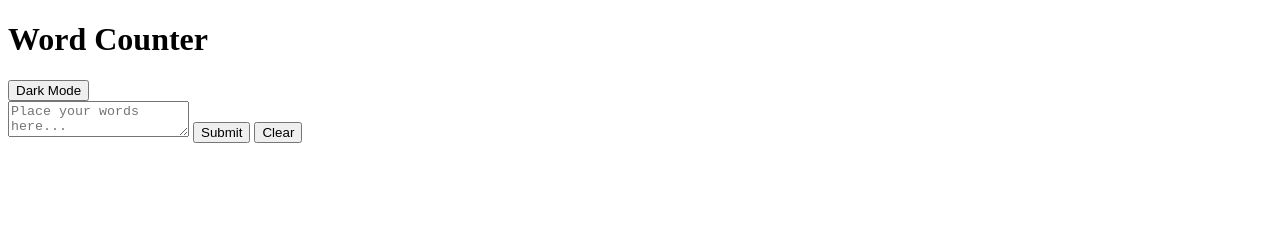
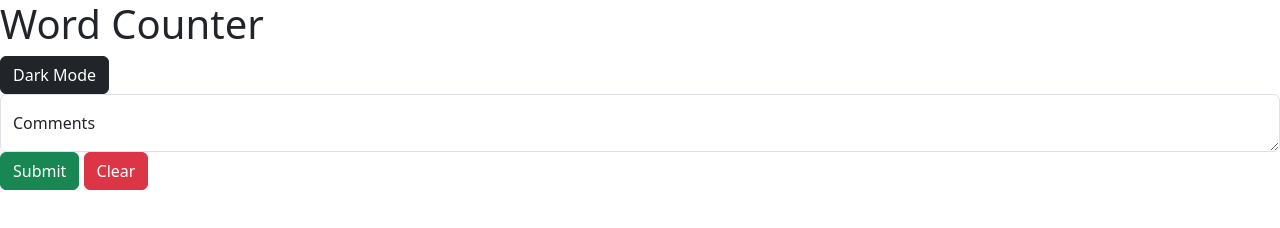
Before and after one commit to brantleyrecs/LAB-word-counter, a plain HTML site: page index.html in a window 1280 px wide. Drawn offline with nearby package versions, Linux system fonts and the light colour scheme.

Commit message:
updated html

```diff
--- a/index.html
+++ b/index.html
@@ -6,20 +6,27 @@
   <meta http-equiv="X-UA-Compatible" content="IE=edge">
   <meta name="viewport" content="width=device-width, initial-scale=1.0">
   <title>Word Counter</title>
+  <link href="https://cdn.jsdelivr.net/npm/bootstrap@5.3.0-alpha3/dist/css/bootstrap.min.css" rel="stylesheet"
+    integrity="sha384-KK94CHFLLe+nY2dmCWGMq91rCGa5gtU4mk92HdvYe+M/SXH301p5ILy+dN9+nJOZ" crossorigin="anonymous">
   <link rel="stylesheet" href="main.css">
 </head>
 
 <body>
   <h1>Word Counter</h1>
-  <button id="bg-switch">Dark Mode</button>
+  <button type="button" class="btn btn-dark">Dark Mode</button>
   <div id="error" class="error"></div>
   <form>
-    <textarea placeholder="Place your words here..."></textarea>
-    <button type="submit">Submit</button>
-    <button type="reset">Clear</button>
+    <div class="form-floating">
+      <textarea class="form-control" placeholder="Leave a comment here" id="floatingTextarea"></textarea>
+      <label for="floatingTextarea">Comments</label>
+    </div>
+  <button type="button" class="btn btn-success">Submit</button>
+    <button type="button" class="btn btn-danger">Clear</button>
   </form>
   <div id="word-count"></div>
 <script src="main.js"></script>
+<script src="https://cdn.jsdelivr.net/npm/bootstrap@5.3.0-alpha3/dist/js/bootstrap.bundle.min.js"
+  integrity="sha384-ENjdO4Dr2bkBIFxQpeoTz1HIcje39Wm4jDKdf19U8gI4ddQ3GYNS7NTKfAdVQSZe" crossorigin="anonymous"></script>
 </body>
 
 </html>
--- a/main.js
+++ b/main.js
@@ -6,10 +6,11 @@ const wordCounter = (value) => {
 
   if (value) {
     // COMPLETE THE LOGIC
-    wordCount.innerHTML = `Word Count: 0`;
+
+    wordCount.innerHTML = `Word Count: 0 `;
   } else {
     // if the value is empty, set the error message value to "Please input text"
-    error.innerHTML = ""; // UPDATE THIS
+    error.innerHTML = "Please input text"; // UPDATE THIS
   }
 }
 
```
